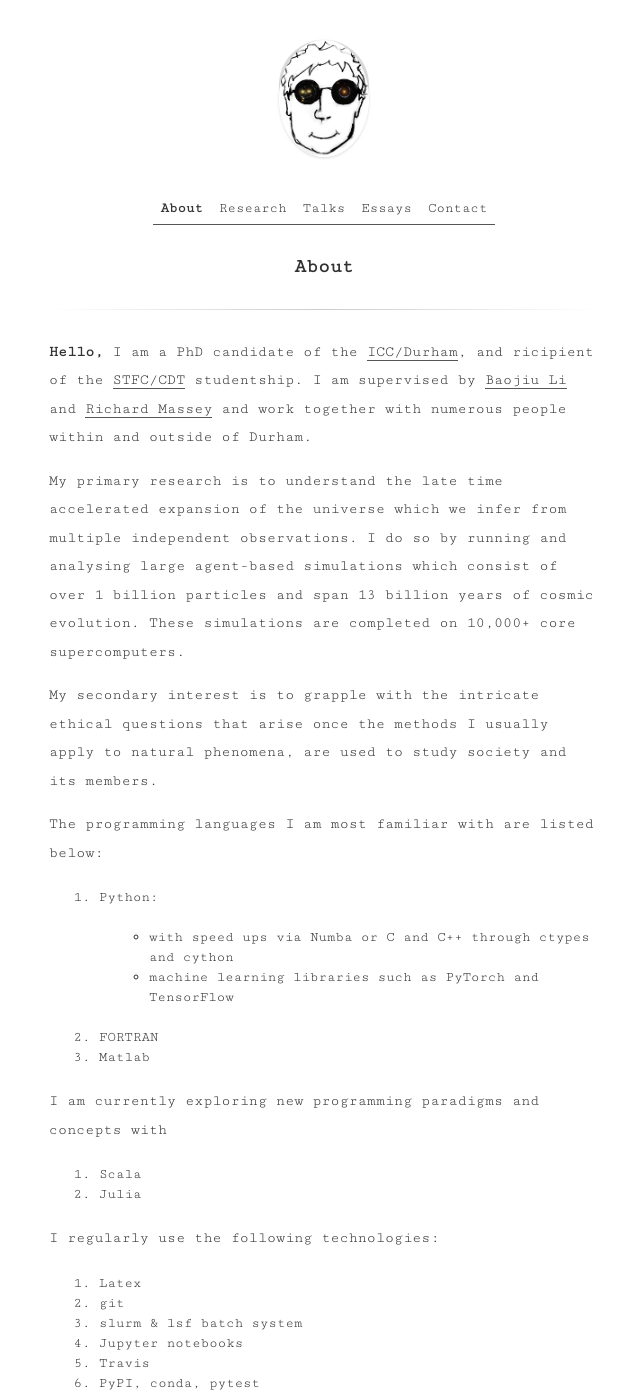
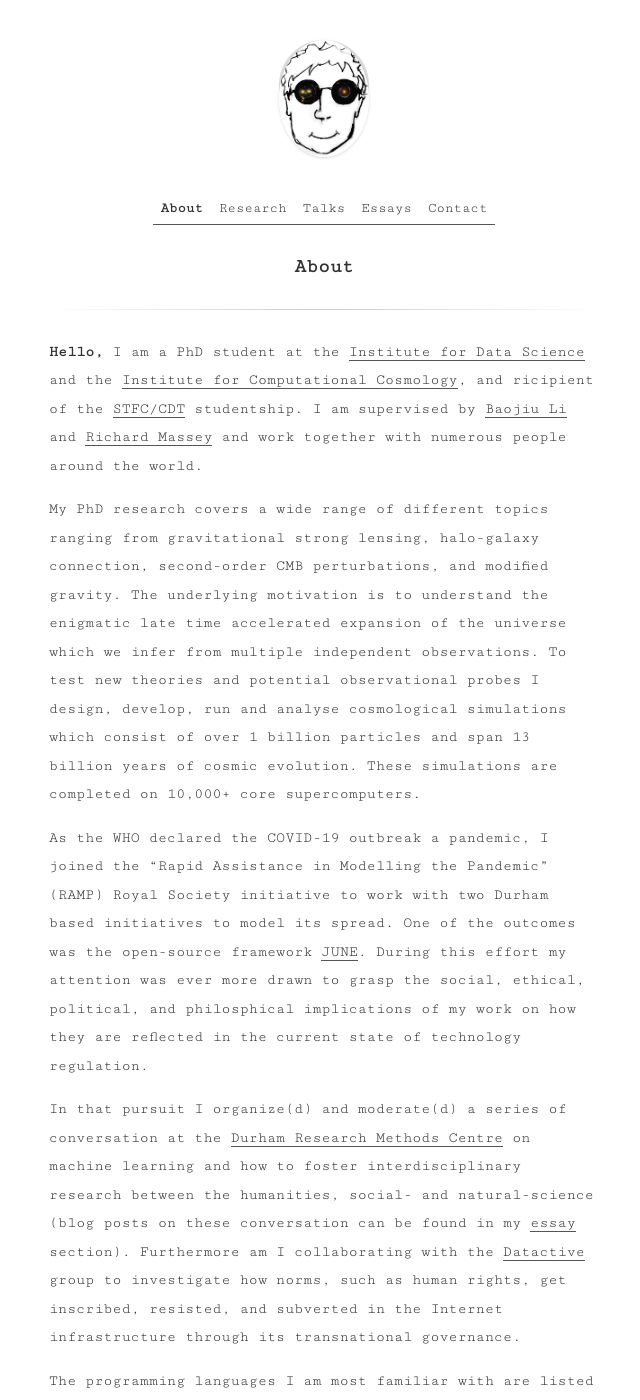
Before and after one commit to Christovis/Christovis.github.io, a Jekyll site: the page built from about.md, in a window 1280 px wide and 1400 px high. Shown: the whole window, without its empty margins (316-956 px from the left). Built offline with Jekyll 4.4.1, drawn with Linux system fonts in a browser that asks for light colours.

Commit message:
make it proper

```diff
--- a/about.md
+++ b/about.md
@@ -4,11 +4,14 @@ title: About
 ---
 
 **Hello,**
-I am a PhD candidate of the <a href="http://www.icc.dur.ac.uk/">ICC/Durham</a>, and ricipient of the <a href="https://ddis.physics.dur.ac.uk/">STFC/CDT</a> studentship. I am supervised by <a href="https://www.dur.ac.uk/physics/staff/profiles/?username=shpd91">Baojiu Li</a> and <a href="https://www.dur.ac.uk/physics/staff/profiles/?username=lpcb73">Richard Massey</a> and work together with numerous people within and outside of Durham.
+I am a PhD student at the <a href="https://www.dur.ac.uk/idas/">Institute for Data Science</a> and the <a href="http://www.icc.dur.ac.uk/">Institute for Computational Cosmology</a>, and ricipient of the <a href="https://ddis.physics.dur.ac.uk/">STFC/CDT</a> studentship. I am supervised by <a href="https://www.dur.ac.uk/physics/staff/profiles/?username=shpd91">Baojiu Li</a> and <a href="https://www.dur.ac.uk/physics/staff/profiles/?username=lpcb73">Richard Massey</a> and work together with numerous people around the world.
 
-My primary research is to understand the late time accelerated expansion of the universe which we infer from multiple independent observations. I do so by running and analysing large agent-based simulations which consist of over 1 billion particles and span 13 billion years of cosmic evolution. These simulations are completed on 10,000+ core supercomputers.
+My PhD research covers a wide range of different topics ranging from gravitational strong lensing, halo-galaxy connection, second-order CMB perturbations, and modified gravity. The underlying motivation is to understand the enigmatic late time accelerated expansion of the universe which we infer from multiple independent observations. To test new theories and potential observational probes I design, develop, run and analyse cosmological simulations which consist of over 1 billion particles and span 13 billion years of cosmic evolution. These simulations are completed on 10,000+ core supercomputers.
 
-My secondary interest is to grapple with the intricate ethical questions that arise once the methods I usually apply to natural phenomena, are used to study society and its members.
+As the WHO declared the COVID-19 outbreak a pandemic, I joined the "Rapid Assistance in Modelling the Pandemic" (RAMP) Royal Society initiative to work with two Durham based initiatives to model its spread. One of the outcomes was the open-source framework <a href="https://github.com/IDAS-Durham/JUNE">JUNE</a>. During this effort my attention was ever more drawn to grasp the social, ethical, political, and philosphical implications of my work on how they are reflected in the current state of technology regulation.
+
+In that pursuit I organize(d) and moderate(d) a series of conversation at the <a href="https://www.dur.ac.uk/researchmethodscentre/">Durham Research Methods Centre</a> on machine learning and how to foster interdisciplinary research between the humanities, social- and natural-science (blog posts on these conversation can be found in my <a href="https://christovis.github.io//essay">essay</a> section). Furthermore am I collaborating with the <a href="https://data-activism.net/">Datactive</a> group to investigate how norms, such as human rights, get inscribed, resisted, and subverted in the Internet infrastructure through its transnational governance.
+
 
 The programming languages I am most familiar with are listed below:
 
```
